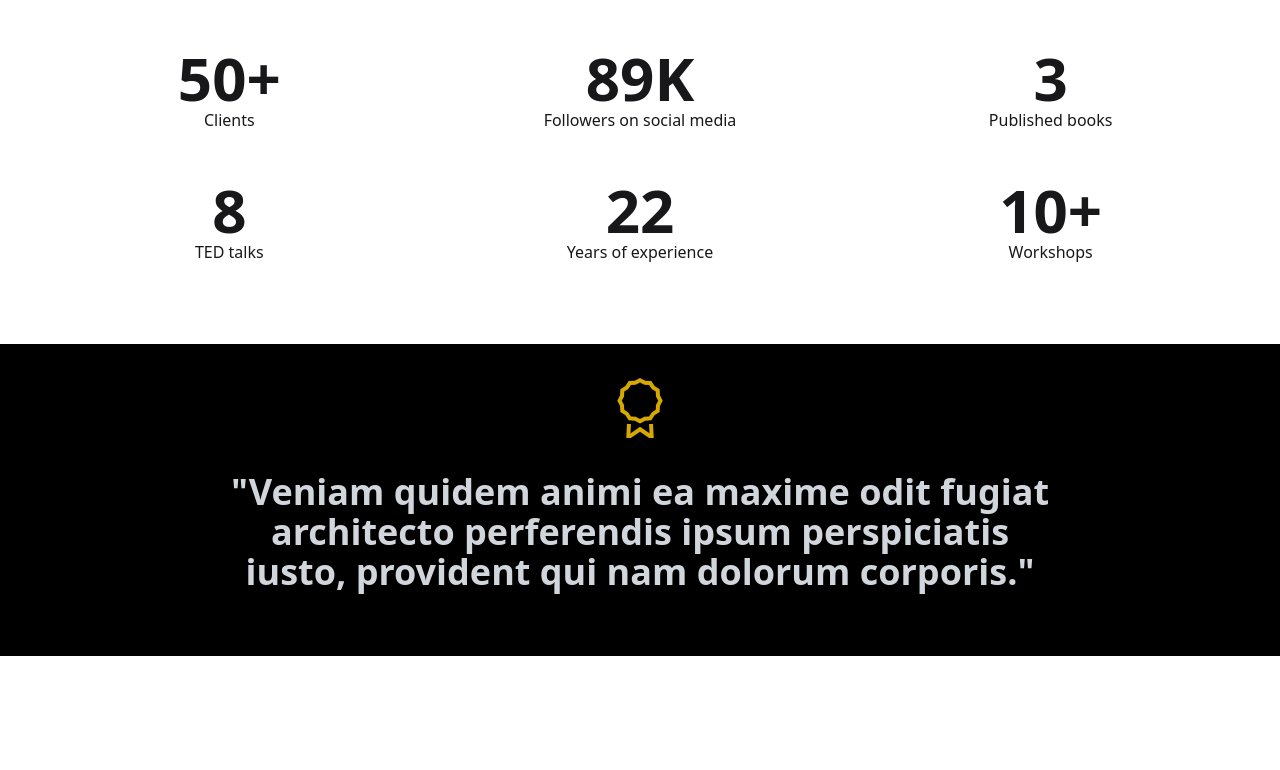
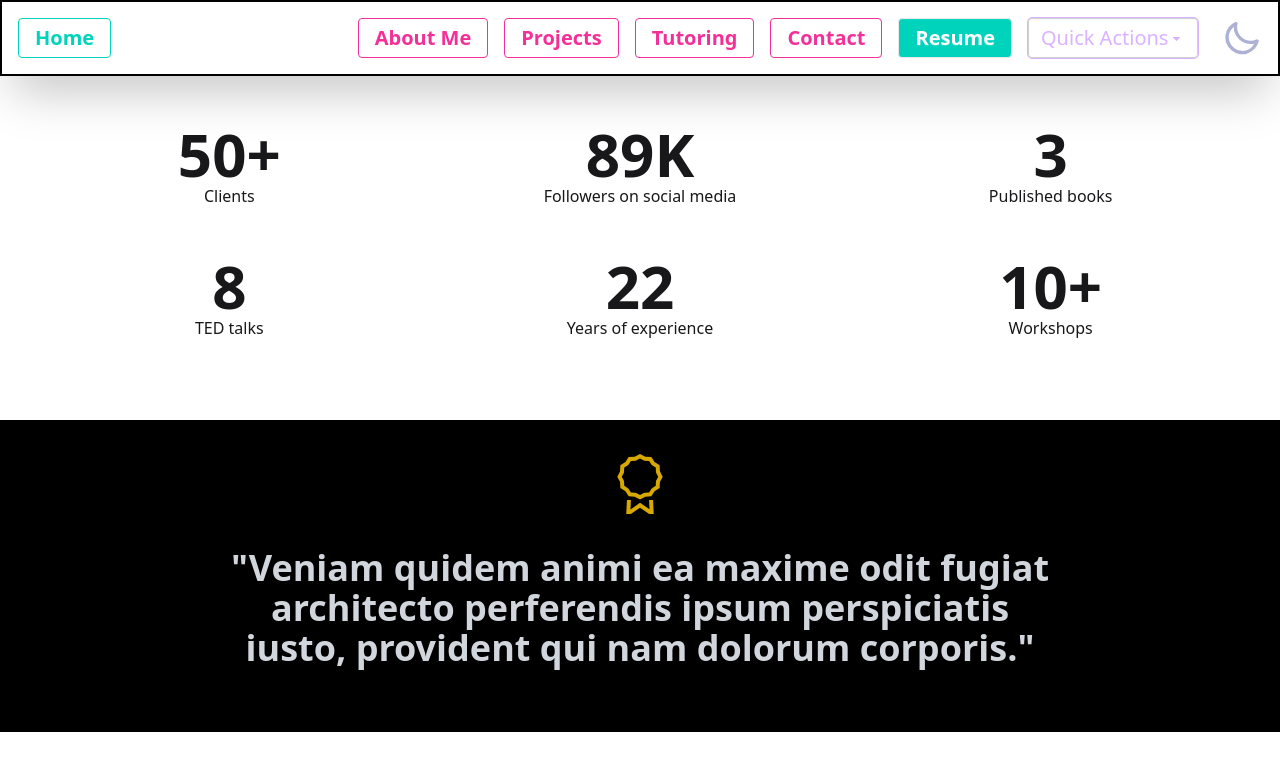
Before and after one commit to rs691/rs691.github.io, a React (Vite) app: page /#/about in a window 1280 px wide. Shown: the top 770 px of the page. Built offline with nearby package versions, Linux system fonts and the light colour scheme.

Commit message:
changed app structure and select

```diff
--- a/src/Layout.jsx
+++ b/src/Layout.jsx
@@ -1,6 +1,6 @@
 import PropTypes from 'prop-types';
 import './index.css';
-import Navbar2 from './components/Navbar2';
+import Navbar from './components/Navbar';
 
 
 function Layout({ children }) {
@@ -8,7 +8,7 @@
     <div className="layout">
 
 {/* <Navbar /> */}
-<Navbar2 />
+<Navbar />
 
 
 
--- a/src/components/Navbar.jsx
+++ b/src/components/Navbar.jsx
@@ -55,15 +55,44 @@
           <a className={`btn btn-outline normal-case text-xl ${theme === 'dark' ? 'text-purple-300' : 'btn-secondary text-accent-100'}`} href="#tutoring">Tutoring</a>
           <a className={`btn btn-outline normal-case text-xl ${theme === 'dark' ? 'text-purple-300' : 'btn-secondary text-accent-100'}`} href="#contact">Contact</a>
           <button onClick={() => openModal('resume')} className={`btn ${theme === 'dark' ? 'bg-green-700 hover:bg-green-600 text-white' : 'bg-accent hover:bg-accent-focus text-white'} normal-case text-xl`}>Resume</button>
-          <select defaultValue="Quick Actions" className="select select-primary" onChange={(e) => openModal(e.target.value)}>
+          <select value="Quick Actions" className="select text-purple-300 outline normal-case text-xl" onChange={(e) => openModal(e.target.value)}>
             <option disabled>Quick Actions</option>
             <option value="RecLetter1">Letter of Rec</option>
             <option value="vscodeFork">VSCode Fork</option>
             <option value="resume">Resume</option>
           </select>
-          <label className="swap swap-rotate ml-2">
-            <input type="checkbox" className="theme-controller" checked={theme === 'dark'} onChange={handleThemeChange} />
+
+          {/* Theme Toggle */}
+           {/* Theme Toggle Switch */}
+           <label className="swap swap-rotate ml-2">
+            <input
+              type="checkbox"
+              className="theme-controller"
+              checked={theme === 'dark'}
+              onChange={handleThemeChange}
+            />
+
+            {/* Sun icon */}
+            <svg
+              color="#E5A600"
+              className="swap-on h-10 w-10 fill-current btn-warning"
+              xmlns="http://www.w3.org/2000/svg"
+              viewBox="0 0 24 24">
+              <path
+                d="M5.64,17l-.71.71a1,1,0,0,0,0,1.41,1,1,0,0,0,1.41,0l.71-.71A1,1,0,0,0,5.64,17ZM5,12a1,1,0,0,0-1-1H3a1,1,0,0,0,0,2H4A1,1,0,0,0,5,12Zm7-7a1,1,0,0,0,1-1V3a1,1,0,0,0-2,0V4A1,1,0,0,0,12,5ZM5.64,7.05a1,1,0,0,0,.7.29,1,1,0,0,0,.71-.29,1,1,0,0,0,0-1.41l-.71-.71A1,1,0,0,0,4.93,6.34Zm12,.29a1,1,0,0,0,.7-.29l.71-.71a1,1,0,1,0-1.41-1.41L17,5.64a1,1,0,0,0,0,1.41A1,1,0,0,0,17.66,7.34ZM21,11H20a1,1,0,0,0,0,2h1a1,1,0,0,0,0-2Zm-9,8a1,1,0,0,0-1,1v1a1,1,0,0,0,2,0V20A1,1,0,0,0,12,19ZM18.36,17A1,1,0,0,0,17,18.36l.71.71a1,1,0,0,0,1.41,0,1,1,0,0,0,0-1.41ZM12,6.5A5.5,5.5,0,1,0,17.5,12,5.51,5.51,0,0,0,12,6.5Zm0,9A3.5,3.5,0,1,1,15.5,12,3.5,3.5,0,0,1,12,15.5Z" />
+            </svg>
+
+            {/* Moon icon */}
+            <svg
+              color="#ADB2D4"
+              className="swap-off h-10 w-10 fill-current"
+              xmlns="http://www.w3.org/2000/svg"
+              viewBox="0 0 24 24">
+              <path
+                d="M21.64,13a1,1,0,0,0-1.05-.14,8.05,8.05,0,0,1-3.37.73A8.15,8.15,0,0,1,9.08,5.49a8.59,8.59,0,0,1,.25-2A1,1,0,0,0,8,2.36,10.14,10.14,0,1,0,22,14.05,1,1,0,0,0,21.64,13Zm-9.5,6.69A8.14,8.14,0,0,1,7.08,5.22v.27A10.15,10.15,0,0,0,17.22,15.63a9.79,9.79,0,0,0,2.1-.22A8.11,8.11,0,0,1,12.14,19.73Z" />
+            </svg>
           </label>
+
         </div>
       </nav>
       {activeModal && (
--- a/src/pages/About.jsx
+++ b/src/pages/About.jsx
@@ -1,9 +1,10 @@
-import Navbar2 from "../components/Navbar2";
+
+import Navbar from "../components/Navbar";
 
 export default function About() {
   return (
   <>
-
+ <Navbar />
       <section className="p-6 bg:black dark:text-white" >
     <div className="container grid justify-center grid-cols-2 mx-auto text-center lg:grid-cols-3">
       <div className="flex flex-col justify-start m-2 lg:m-6">
--- a/src/pages/Contact.jsx
+++ b/src/pages/Contact.jsx
@@ -1,5 +1,6 @@
 import { useRef, useState } from 'react';
 import emailjs from '@emailjs/browser';
+import Navbar from '../components/Navbar';
 
 const Contact = () => {
   const form = useRef();
@@ -36,6 +37,7 @@
 
   return (
     <>
+    <Navbar />
       {success && (
         <div className="px-4 py-2 bg-green-500 text-white text-center rounded-md mb-4">
           ✅ Your message has been sent successfully! Redirecting...
--- a/src/pages/Projects.jsx
+++ b/src/pages/Projects.jsx
@@ -1,5 +1,5 @@
 import { useState, useEffect } from "react";
-import Navbar2 from "../components/Navbar";
+import Navbar from "../components/Navbar";
 import PropTypes from 'prop-types';
 
 
@@ -88,8 +88,10 @@
     };
 
     return (
+        <>
+        <Navbar />
         <div className="overflow-x-hidden min-h-3/4">
-            <Navbar2 />
+
             <div className="container mx-auto px-4">
                 <h1 className=" px-4 text-center text-7xl font-medium mb-8 mt-10 pt-8">Projects</h1>
 
@@ -131,5 +133,6 @@
 
             </div>
         </div>
+        </>
     );
 }
--- a/src/pages/Tutoring.jsx
+++ b/src/pages/Tutoring.jsx
@@ -1,11 +1,11 @@
-import Navbar2 from "../components/Navbar";
-// import "../styles.css";
+import Navbar from "../components/Navbar";
+
 
 
 export default function Tutoring() {
   return (
 	<>
-   <Navbar2 />
+   <Navbar />
       <section className="p-6 black:text-white black:bg:white" >
 		<div className="container grid justify-center grid-cols-2 mx-auto text-center lg:grid-cols-3">
 			<div className="flex flex-col justify-start m-2 lg:m-6">
```
